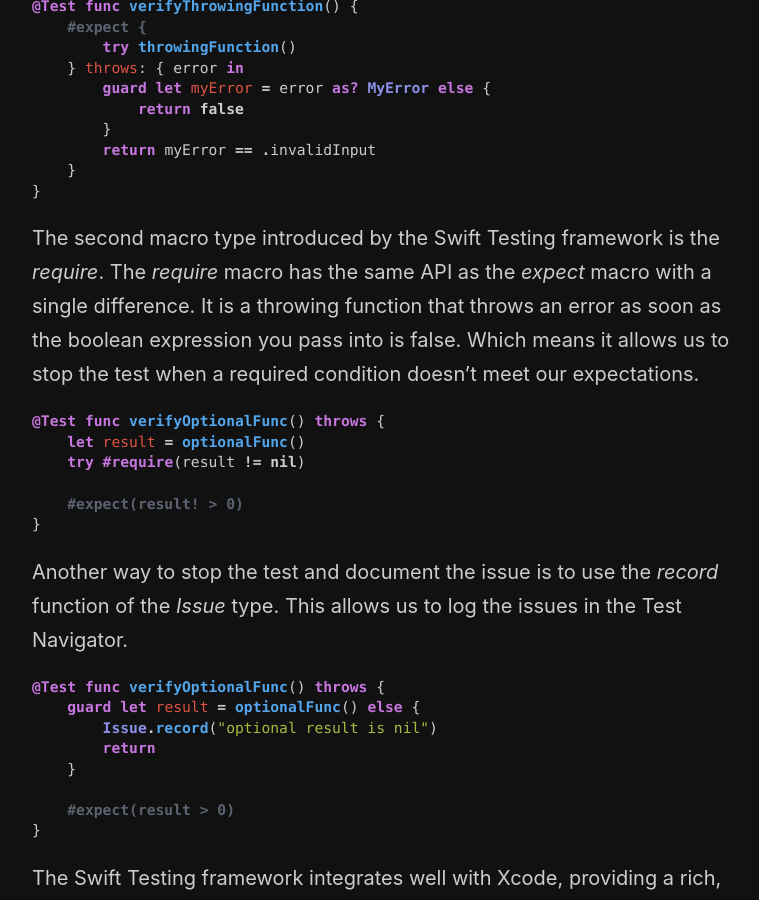
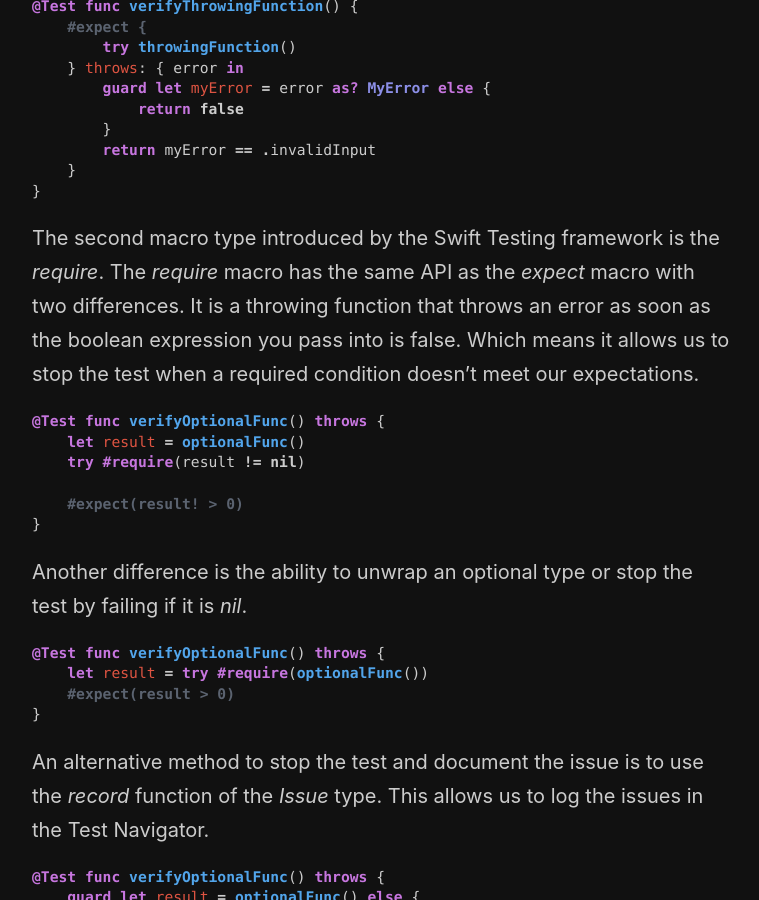
Before and after one commit to mecid/mecid.github.io, a Jekyll site: the page built from _posts/2024-10-22-introducing-swift-testing-basics.md, in a window 1280 px wide and 900 px high, scrolled down 2180 px. Shown: the whole window, without its empty margins (258-1017 px from the left). Built offline with Jekyll 4.4.1, drawn with Linux system fonts in a browser that asks for light colours.

Commit message:
require section improved in the swift testing basics post

````diff
--- a/_posts/2024-10-22-introducing-swift-testing-basics.md
+++ b/_posts/2024-10-22-introducing-swift-testing-basics.md
@@ -75,7 +75,7 @@
 }
 ```
 
-The second macro type introduced by the Swift Testing framework is the *require*. The *require* macro has the same API as the *expect* macro with a single difference. It is a throwing function that throws an error as soon as the boolean expression you pass into is false. Which means it allows us to stop the test when a required condition doesn't meet our expectations.
+The second macro type introduced by the Swift Testing framework is the *require*. The *require* macro has the same API as the *expect* macro with two differences. It is a throwing function that throws an error as soon as the boolean expression you pass into is false. Which means it allows us to stop the test when a required condition doesn't meet our expectations.
 
 ```swift
 @Test func verifyOptionalFunc() throws {
@@ -86,7 +86,16 @@
 }
 ```
 
-Another way to stop the test and document the issue is to use the *record* function of the *Issue* type. This allows us to log the issues in the Test Navigator.
+Another difference is the ability to unwrap an optional type or stop the test by failing if it is *nil*.
+
+```swift
+@Test func verifyOptionalFunc() throws {
+    let result = try #require(optionalFunc())
+    #expect(result > 0)
+}
+```
+
+An alternative method to stop the test and document the issue is to use the *record* function of the *Issue* type. This allows us to log the issues in the Test Navigator.
 
 ```swift
 @Test func verifyOptionalFunc() throws {
````
